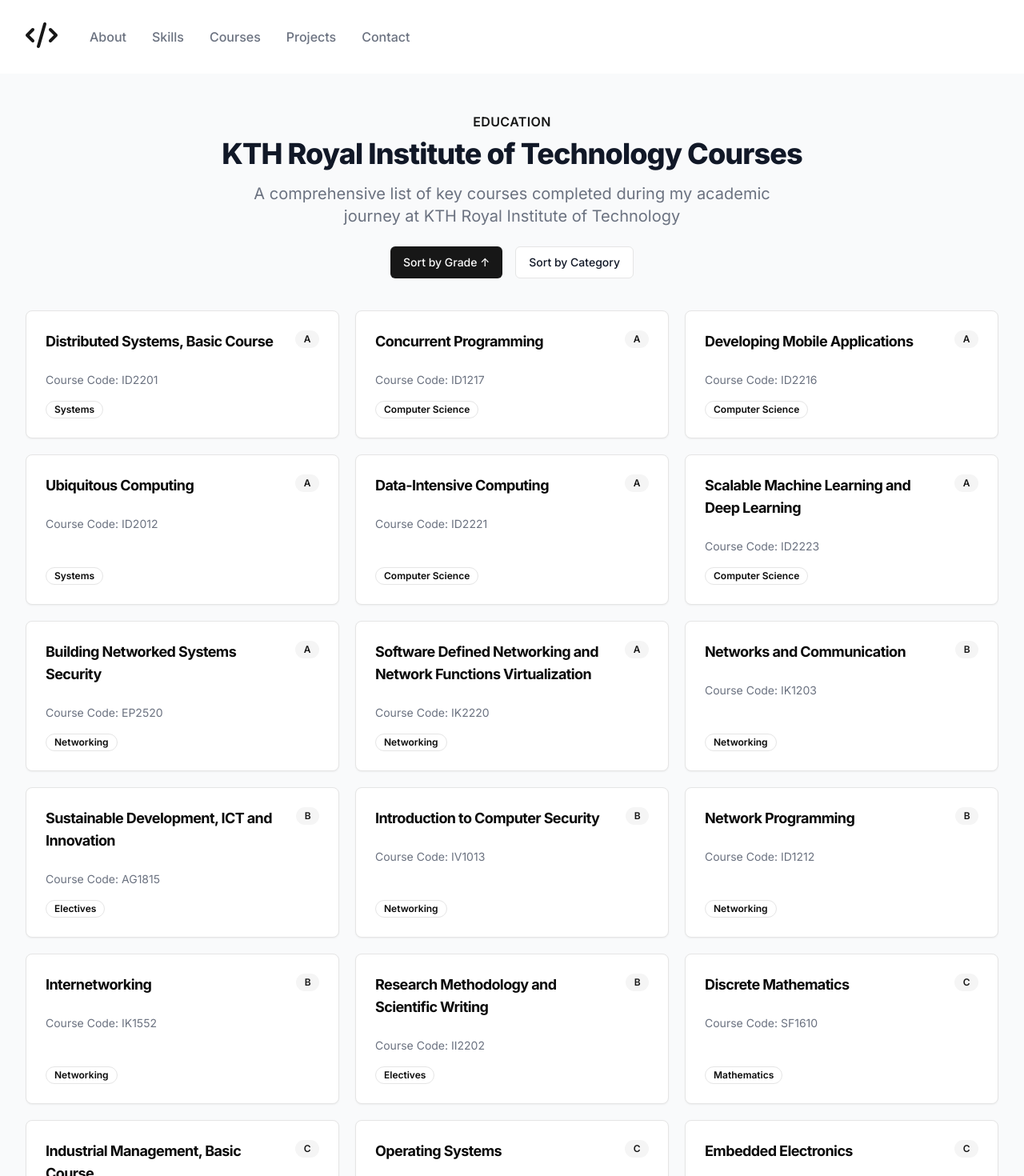
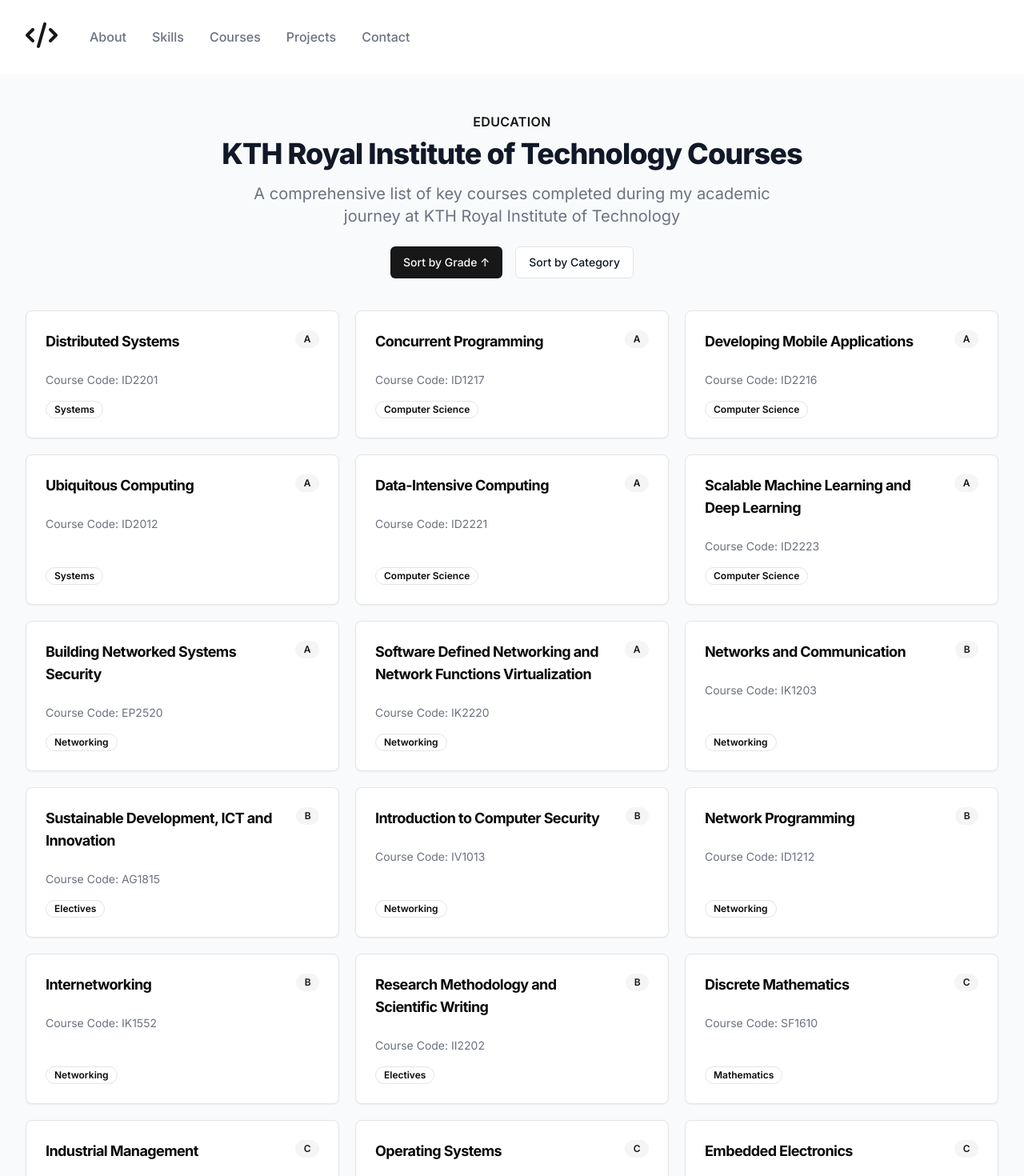
Before and after one commit to emilstahl97/emilstahl97.github.io, a Next.js app: page /courses in a window 1280 px wide. Shown: the top 1470 px of the page at 80% size. Built offline with nearby package versions, Linux system fonts and the light colour scheme.

Commit message:
Update courses.ts

```diff
--- a/data/courses.ts
+++ b/data/courses.ts
@@ -42,7 +42,7 @@
       category: "Computer Science"
     },
     {
-      name: "Industrial Management, Basic Course",
+      name: "Industrial Management",
       code: "ME1003",
       grade: "C",
       semester: "Spring 2019",
@@ -70,7 +70,7 @@
       category: "Computer Science"
     },
     {
-      name: "Distributed Systems, Basic Course",
+      name: "Distributed Systems",
       code: "ID2201",
       grade: "A",
       semester: "Fall 2019",
```
